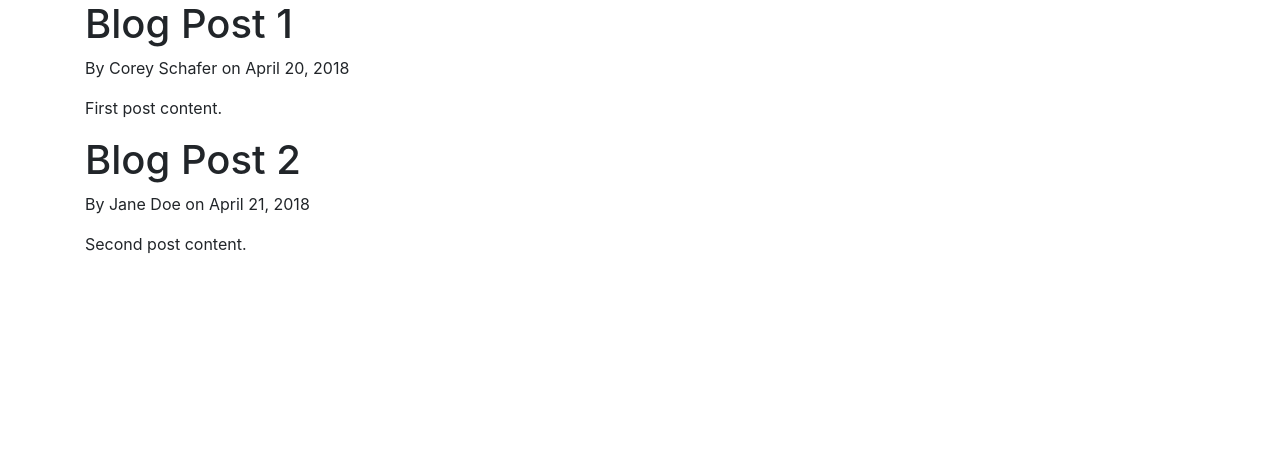
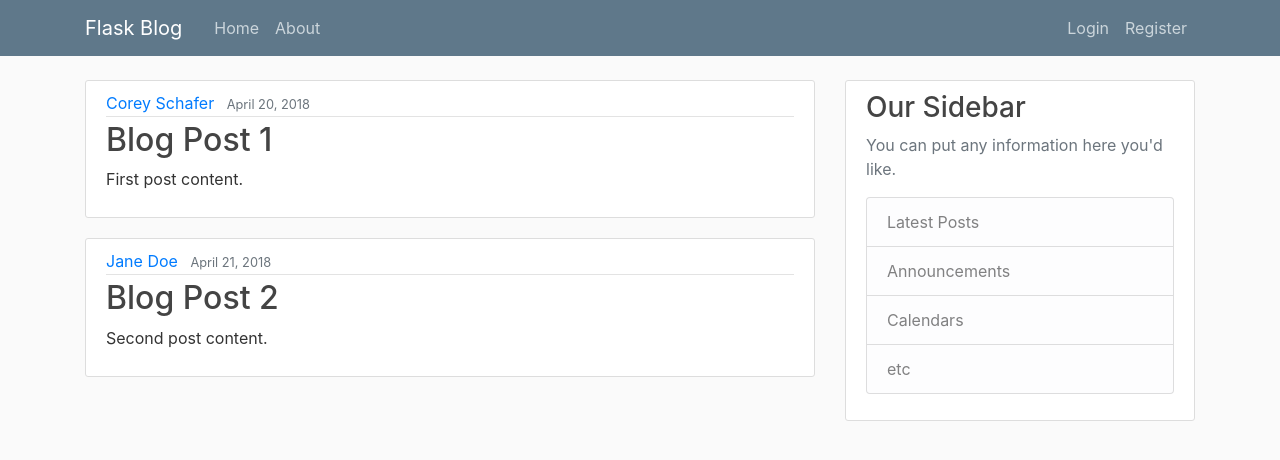
Before and after one commit to HaeshkaManju/flaskapp_firsttry, a Flask app: page / in a window 1280 px wide. Shown: the top 460 px of the page. Run offline with Flask 2, Linux system fonts and the light colour scheme; some libraries are stand-ins or nearby versions.

Commit message:
Learned static and url_for name and method
modified css location to take advantage of url_for.

```diff
--- a/flaskblog.py
+++ b/flaskblog.py
@@ -1,4 +1,4 @@
-from flask import Flask, render_template
+from flask import Flask, render_template, url_for
 app = Flask(__name__)
 
 ## home_title = 'Home'
--- a/project_dependencies.txt
+++ b/project_dependencies.txt
@@ -13,3 +13,6 @@ CTRL+C = Stop Service
 
 Enable Debug Mode in Flask:
 - export FLASK_DEBUG=1
+
+
+"URL for" allows Flask to find the location of files without hard-coding the file path.
--- a/templates/home.html
+++ b/templates/home.html
@@ -1,12 +1,15 @@
 {% extends "layout.html" %}
 {% block content %}
     {% for post in posts %}
-        <h1>{{ post.title }}</h1>
-        <p>
-            By {{ post.author }} on {{ post.date_posted }}
-        </p>
-        <p>
-            {{ post.content }}
-        </p>
+    <article class="media content-section">
+        <div class="media-body">
+            <div class="article-metadata">
+              <a class="mr-2" href="#">{{ post.author }}</a>
+              <small class="text-muted">{{ post.date_posted }}</small>
+            </div>
+            <h2><a class="article-title" href="#">{{ post.title }}</a></h2>
+            <p class="article-content">{{ post.content }}</p>
+        </div>
+    </article>
     {% endfor %}
 {% endblock content %}
--- a/templates/layout.html
+++ b/templates/layout.html
@@ -10,14 +10,53 @@
         {% else %}
             <title>Flask Blog</title>
         {% endif %}
-        <link rel="stylesheet" type="text/css" href="{{ url_for('static', filename='main.css') }}">
         <!-- Bootstrap CSS -->
         <link rel="stylesheet" href="https://stackpath.bootstrapcdn.com/bootstrap/4.1.3/css/bootstrap.min.css" integrity="sha384-MCw98/SFnGE8fJT3GXwEOngsV7Zt27NXFoaoApmYm81iuXoPkFOJwJ8ERdknLPMO" crossorigin="anonymous">
+        <!-- Static Styling -->
+        <link rel="stylesheet" type="text/css" href="{{ url_for('static', filename='main.css') }}">
     </head>
     <body>
-        <div class="container">
-            {% block content %}{% endblock %}
-        </div>
+        <header class="site-header">
+        <nav class="navbar navbar-expand-md navbar-dark bg-steel fixed-top">
+            <div class="container">
+                <a class="navbar-brand mr-4" href="/">Flask Blog</a>
+                <button class="navbar-toggler" type="button" data-toggle="collapse" data-target="#navbarToggle" aria-controls="navbarToggle" aria-expanded="false" aria-label="Toggle navigation">
+                <span class="navbar-toggler-icon"></span>
+                </button>
+                <div class="collapse navbar-collapse" id="navbarToggle">
+                <div class="navbar-nav mr-auto">
+                  <a class="nav-item nav-link" href="/">Home</a>
+                  <a class="nav-item nav-link" href="/about">About</a>
+                </div>
+                <!-- Navbar Right Side -->
+                <div class="navbar-nav">
+                  <a class="nav-item nav-link" href="/login">Login</a>
+                  <a class="nav-item nav-link" href="/register">Register</a>
+                </div>
+                </div>
+            </div>
+        </nav>
+        </header>
+        <main role="main" class="container">
+          <div class="row">
+            <div class="col-md-8">
+              {% block content %}{% endblock %}
+            </div>
+            <div class="col-md-4">
+              <div class="content-section">
+                <h3>Our Sidebar</h3>
+                <p class='text-muted'>You can put any information here you'd like.
+                  <ul class="list-group">
+                    <li class="list-group-item list-group-item-light">Latest Posts</li>
+                    <li class="list-group-item list-group-item-light">Announcements</li>
+                    <li class="list-group-item list-group-item-light">Calendars</li>
+                    <li class="list-group-item list-group-item-light">etc</li>
+                  </ul>
+                </p>
+              </div>
+            </div>
+          </div>
+        </main>
 
         <!-- Optional JavaScript -->
         <!-- jQuery first, then Popper.js, then Bootstrap JS -->
```
Also changed, not shown: static/main.css (renamed from css/main.css).
